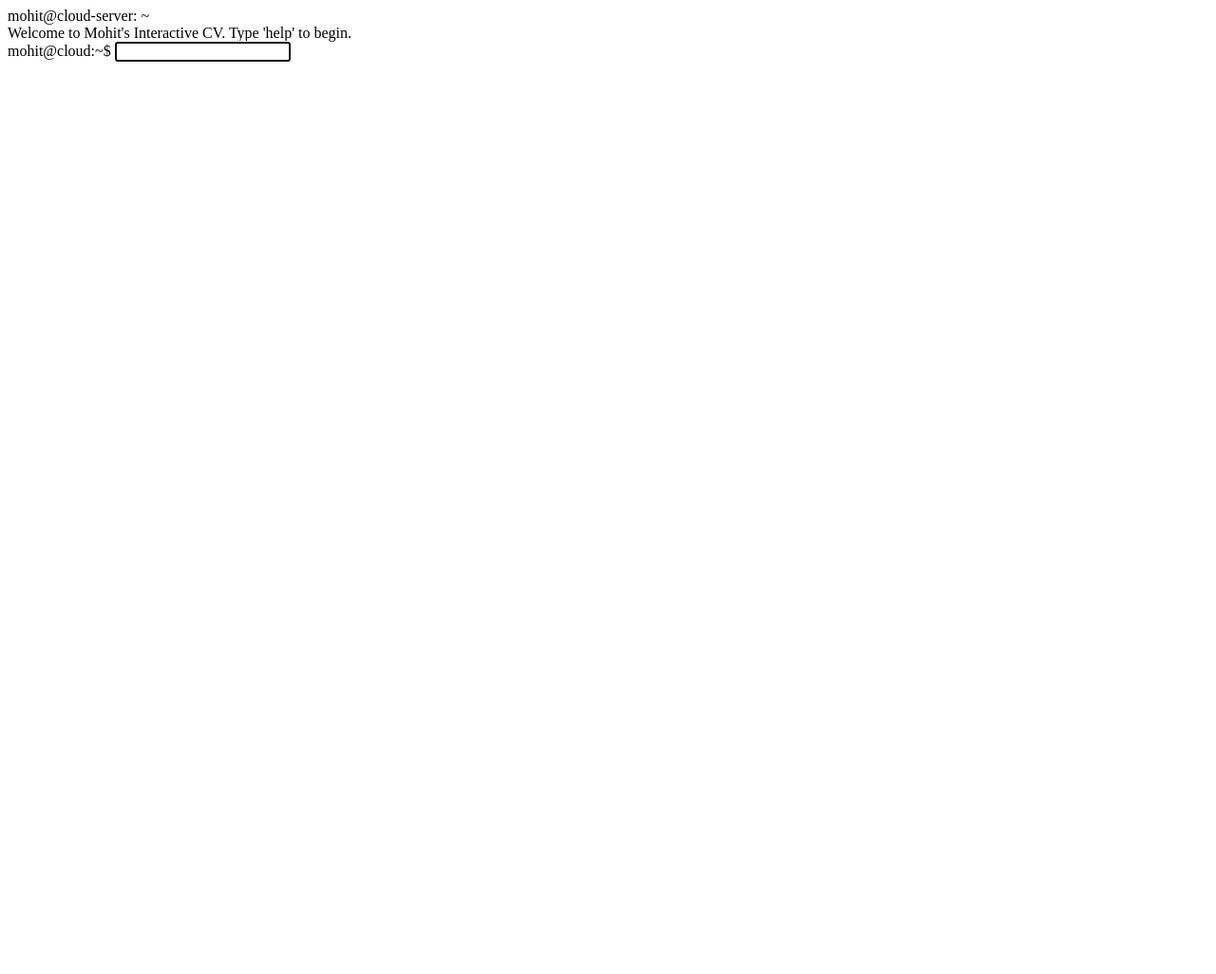
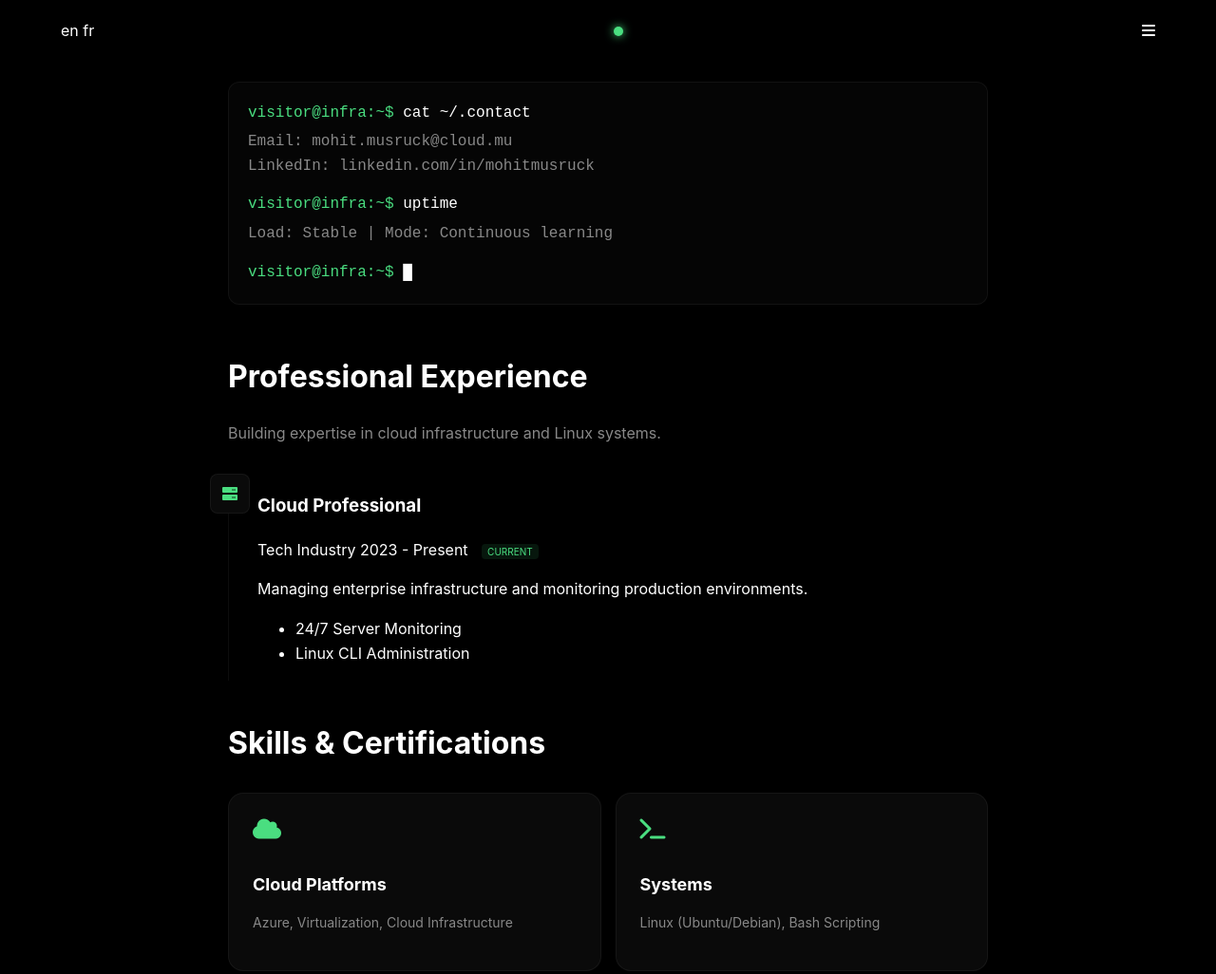
Before and after one commit to Angrybird34/mohitmusruck.github.io, a plain HTML site: page index.html in a window 1280 px wide. Shown: the whole page at 95% size. Before the commit the page ends 800 px from the top, so only its background shows below. Drawn offline with Linux system fonts and the light colour scheme.

Commit message:
Add files via upload

```diff
--- a/index.html
+++ b/index.html
@@ -1,17 +1,71 @@
-<section class="terminal-section">
-    <div class="terminal-header">
-        <div class="buttons">
-            <span class="dot red"></span>
-            <span class="dot yellow"></span>
-            <span class="dot green"></span>
+<!DOCTYPE html>
+<html lang="en">
+<head>
+    <meta charset="UTF-8">
+    <meta name="viewport" content="width=device-width, initial-scale=1.0">
+    <title>Mohit Musruck | Portfolio</title>
+    <link rel="stylesheet" href="style.css">
+    <link href="https://cdnjs.cloudflare.com/ajax/libs/font-awesome/6.0.0/css/all.min.css" rel="stylesheet">
+</head>
+<body>
+    <div class="nav-header">
+        <div class="lang-toggle"><span>en</span> <span class="dim">fr</span></div>
+        <div class="status-dot"></div>
+        <div class="menu-icon"><i class="fas fa-bars"></i></div>
+    </div>
+
+    <main class="container">
+        <div class="terminal-card">
+            <div class="terminal-content" id="terminal-output">
+                <div class="cmd-line">
+                    <span class="path">visitor@infra:~$</span> <span class="cmd">cat ~/.contact</span>
+                </div>
+                <div class="response">
+                    Email: mohit.musruck@cloud.mu<br>
+                    LinkedIn: linkedin.com/in/mohitmusruck
+                </div>
+                <div class="cmd-line">
+                    <span class="path">visitor@infra:~$</span> <span class="cmd">uptime</span>
+                </div>
+                <div class="response">Load: Stable | Mode: Continuous learning</div>
+                <div class="cmd-line">
+                    <span class="path">visitor@infra:~$</span> <span class="cursor">█</span>
+                </div>
+            </div>
         </div>
-        <div class="title">mohit@cloud-server: ~</div>
-    </div>
-    <div class="terminal-body" id="terminal-output">
-        <div class="line">Welcome to Mohit's Interactive CV. Type 'help' to begin.</div>
-    </div>
-    <div class="terminal-input-line">
-        <span class="prompt">mohit@cloud:~$</span>
-        <input type="text" id="terminal-input" autofocus>
-    </div>
-</section>
+
+        <h1 class="section-title">Professional Experience</h1>
+        <p class="subtitle">Building expertise in cloud infrastructure and Linux systems.</p>
+
+        <div class="timeline">
+            <div class="timeline-item">
+                <div class="icon-box"><i class="fas fa-server"></i></div>
+                <div class="details">
+                    <h3>Cloud Professional</h3>
+                    <span class="company">Tech Industry</span>
+                    <span class="date">2023 - Present <span class="current-tag">CURRENT</span></span>
+                    <p>Managing enterprise infrastructure and monitoring production environments.</p>
+                    <ul class="points">
+                        <li>24/7 Server Monitoring</li>
+                        <li>Linux CLI Administration</li>
+                    </ul>
+                </div>
+            </div>
+        </div>
+
+        <h2 class="section-title">Skills & Certifications</h2>
+        <div class="skills-grid">
+            <div class="skill-card">
+                <i class="fas fa-cloud"></i>
+                <h3>Cloud Platforms</h3>
+                <p>Azure, Virtualization, Cloud Infrastructure</p>
+            </div>
+            <div class="skill-card">
+                <i class="fas fa-terminal"></i>
+                <h3>Systems</h3>
+                <p>Linux (Ubuntu/Debian), Bash Scripting</p>
+            </div>
+        </div>
+    </main>
+</body>
+</html>
--- a/style.css
+++ b/style.css
@@ -1,53 +1,105 @@
-.terminal-section {
-    background: rgba(0, 0, 0, 0.6);
-    border-radius: 12px;
-    border: 1px solid rgba(0, 210, 255, 0.3);
-    margin-top: 40px;
-    font-family: 'Courier New', Courier, monospace;
-    overflow: hidden;
-    box-shadow: 0 15px 35px rgba(0,0,0,0.4);
+:root {
+    --bg: #000000;
+    --card-bg: #0a0a0a;
+    --accent: #4ade80; /* The glowing green from the site */
+    --text-main: #ffffff;
+    --text-dim: #888888;
+    --border: rgba(255, 255, 255, 0.05);
 }
 
-.terminal-header {
-    background: rgba(255, 255, 255, 0.1);
-    padding: 10px 15px;
-    display: flex;
-    align-items: center;
+body {
+    background-color: var(--bg);
+    color: var(--text-main);
+    font-family: 'Inter', -apple-system, sans-serif;
+    margin: 0;
+    padding: 0;
+    line-height: 1.6;
 }
 
-.dot { width: 12px; height: 12px; border-radius: 50%; margin-right: 8px; }
-.red { background: #ff5f56; }
-.yellow { background: #ffbd2e; }
-.green { background: #27c93f; }
-
-.terminal-header .title {
-    flex: 1;
-    text-align: center;
-    font-size: 12px;
-    opacity: 0.6;
+.nav-header {
+    display: flex;
+    justify-content: space-between;
+    padding: 20px 5%;
+    align-items: center;
+    position: sticky;
+    top: 0;
+    background: rgba(0,0,0,0.8);
+    backdrop-filter: blur(10px);
+    z-index: 100;
 }
 
-.terminal-body {
-    padding: 20px;
-    height: 200px;
-    overflow-y: auto;
-    font-size: 14px;
-    color: #00ff41; /* Classic Matrix Green */
+.status-dot {
+    width: 10px; height: 10px;
+    background: var(--accent);
+    border-radius: 50%;
+    box-shadow: 0 0 10px var(--accent);
 }
 
-.terminal-input-line {
-    display: flex;
-    padding: 0 20px 20px 20px;
+.container { padding: 20px 5%; max-width: 800px; margin: 0 auto; }
+
+.terminal-card {
+    background: #050505;
+    border: 1px solid var(--border);
+    border-radius: 12px;
+    padding: 20px;
+    font-family: 'Courier New', monospace;
+    margin-bottom: 50px;
 }
 
-.prompt { color: var(--primary); margin-right: 10px; font-weight: bold; }
+.path { color: var(--accent); }
+.cmd { color: #fff; }
+.response { color: var(--text-dim); margin: 5px 0 15px 0; }
 
-#terminal-input {
-    background: transparent;
-    border: none;
-    outline: none;
-    color: white;
-    font-family: inherit;
-    font-size: 14px;
-    flex: 1;
+.section-title { font-size: 32px; margin-top: 40px; }
+.subtitle { color: var(--text-dim); margin-bottom: 30px; }
+
+.timeline-item {
+    display: flex;
+    gap: 20px;
+    border-left: 1px solid var(--border);
+    padding-left: 30px;
+    position: relative;
+    margin-bottom: 40px;
 }
+
+.icon-box {
+    position: absolute;
+    left: -20px;
+    background: var(--card-bg);
+    border: 1px solid var(--border);
+    width: 40px; height: 40px;
+    display: flex;
+    align-items: center; justify-content: center;
+    border-radius: 8px;
+    color: var(--accent);
+}
+
+.current-tag {
+    background: rgba(74, 222, 128, 0.1);
+    color: var(--accent);
+    font-size: 10px;
+    padding: 2px 6px;
+    border-radius: 4px;
+    margin-left: 10px;
+}
+
+.skills-grid {
+    display: grid;
+    grid-template-columns: 1fr 1fr;
+    gap: 15px;
+    margin-top: 20px;
+}
+
+.skill-card {
+    background: var(--card-bg);
+    border: 1px solid var(--border);
+    padding: 25px;
+    border-radius: 16px;
+    transition: 0.3s;
+}
+
+.skill-card i { color: var(--accent); font-size: 24px; margin-bottom: 15px; }
+.skill-card h3 { font-size: 18px; margin-bottom: 5px; }
+.skill-card p { color: var(--text-dim); font-size: 14px; }
+
+.skill-card:hover { border-color: var(--accent); transform: translateY(-5px); }
```
